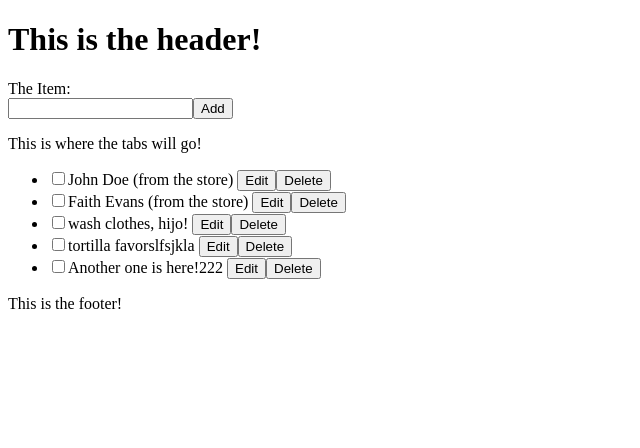
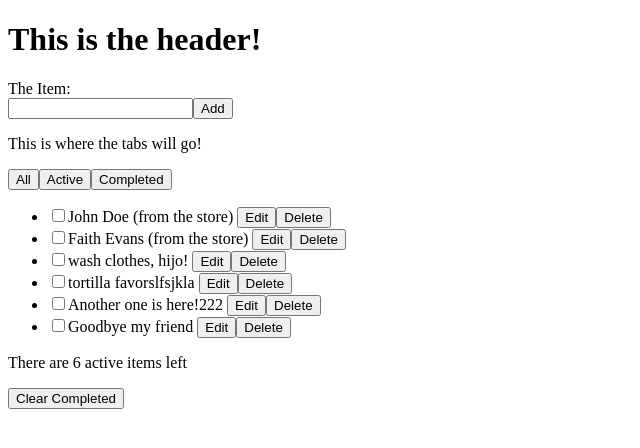
Before and after one commit to bradcammon/to-do-it, a Vue app: page / in a window 1280 px wide. Shown: the top 448 px of the page, without its empty margins (0-640 px from the left). Built offline with nearby package versions, Linux system fonts and the light colour scheme; data requests are answered from the project's data file.

Commit message:
Got the header and footer functionality working

```diff
--- a/db.json
+++ b/db.json
@@ -51,6 +51,11 @@
       "id": "7405f903-314c-4a30-917d-679fc17d6605",
       "name": "Another one is here!222",
       "completed": false
+    },
+    {
+      "id": "586a27b3-16d9-4bd5-b166-5d0d5e2e2be6",
+      "name": "Goodbye my friend",
+      "completed": false
     }
   ]
 }
--- a/src/components/ToDoFooter.vue
+++ b/src/components/ToDoFooter.vue
@@ -1,5 +1,22 @@
+<script setup>
+// import { ref } from 'vue'
+import { useToDoStore } from '@/stores/ToDoStore'
+
+let toDo = useToDoStore()
+
+function deleteCompleted() {
+  const completedItems = toDo.completedItemsFilter
+  toDo.$patch({ items: toDo.activeItemsFilter })
+  // Update the api
+  toDo.deleteItems(completedItems)
+}
+</script>
+
 <template>
   <footer>
-    <p>This is the footer!</p>
+    <div>
+      <p>There are {{ toDo.activeItemCount }} active items left</p>
+    </div>
+    <div><button @click="deleteCompleted">Clear Completed</button></div>
   </footer>
 </template>
--- a/src/components/ToDoList.vue
+++ b/src/components/ToDoList.vue
@@ -11,9 +11,17 @@ function handleItemEdit(item) {
 </script>
 
 <template>
+  <div>
+    <p>This is where the tabs will go!</p>
+    <div>
+      <button @click="toDo.currentTag = 'all'">All</button>
+      <button @click="toDo.currentTag = 'active'">Active</button>
+      <button @click="toDo.currentTag = 'completed'">Completed</button>
+    </div>
+  </div>
   <ul>
     <ToDoListItem
-      v-for="item in toDo.items"
+      v-for="item in toDo.filteredItems"
       @editItem="handleItemEdit"
       :key="item.id"
       :item="item"
--- a/src/stores/ToDoStore.js
+++ b/src/stores/ToDoStore.js
@@ -4,7 +4,23 @@ const apiUrl = 'http://localhost:3000/items'
 export let useToDoStore = defineStore('toDo', {
   state() {
     return {
-      items: []
+      items: [],
+      currentTag: 'all'
+    }
+  },
+  getters: {
+    activeItemCount: (state) => state.items.filter((x) => x.completed == false).length,
+    activeItemsFilter: (state) => state.items.filter((x) => x.completed == false),
+    completedItemsFilter: (state) => state.items.filter((x) => x.completed == true),
+    allItemsFilter: (state) => state.items,
+    filteredItems() {
+      if (this.currentTag == 'all') {
+        return this.items
+      } else if (this.currentTag == 'active') {
+        return this.activeItemsFilter
+      } else if (this.currentTag == 'completed') {
+        return this.completedItemsFilter
+      }
     }
   },
   actions: {
@@ -92,6 +108,7 @@ export let useToDoStore = defineStore('toDo', {
       console.log('updateItemName complete')
     },
     async deleteItem(item) {
+      console.log('item from deleteItem:', item)
       const itemId = item.id
       const deleteApiUrl = apiUrl + '/' + itemId
       const response = await fetch(deleteApiUrl, {
@@ -103,6 +120,13 @@ export let useToDoStore = defineStore('toDo', {
       }
       console.log('deleteItem complete')
     },
+    deleteItems(items) {
+      //TODO: it would be nice to do all of this with one bulk request
+      for (const item of items) {
+        console.log(item)
+        this.deleteItem(item)
+      }
+    },
     generateUUID() {
       return self.crypto.randomUUID()
     }
--- a/src/views/ToDoView.vue
+++ b/src/views/ToDoView.vue
@@ -13,7 +13,7 @@ toDo.fill()
 <template>
   <ToDoHeader />
   <ToDoCreate />
-  <ToDoTabs />
+  <!-- <ToDoTabs /> -->
   <ToDoList />
   <ToDoFooter />
 </template>
```
